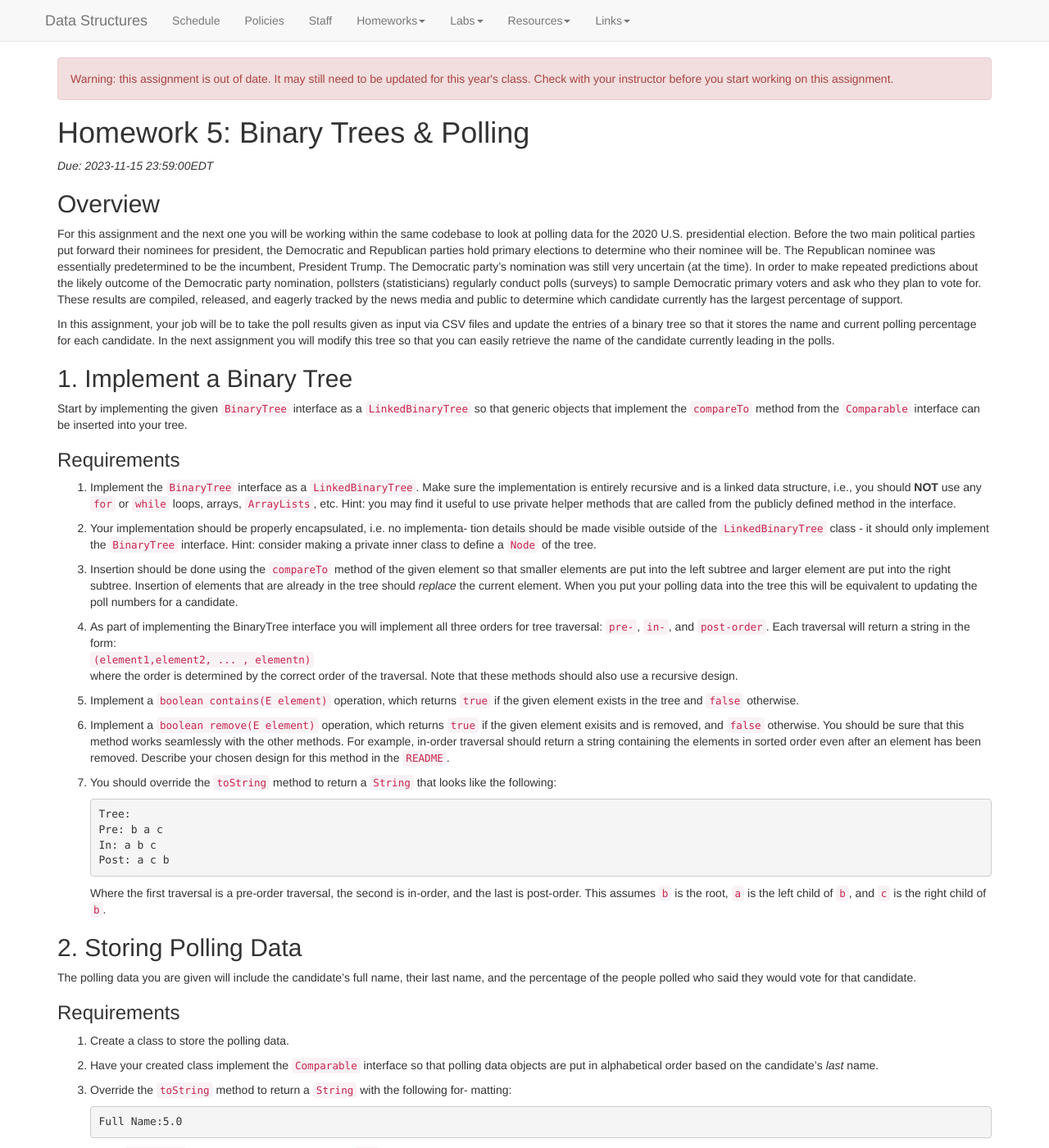
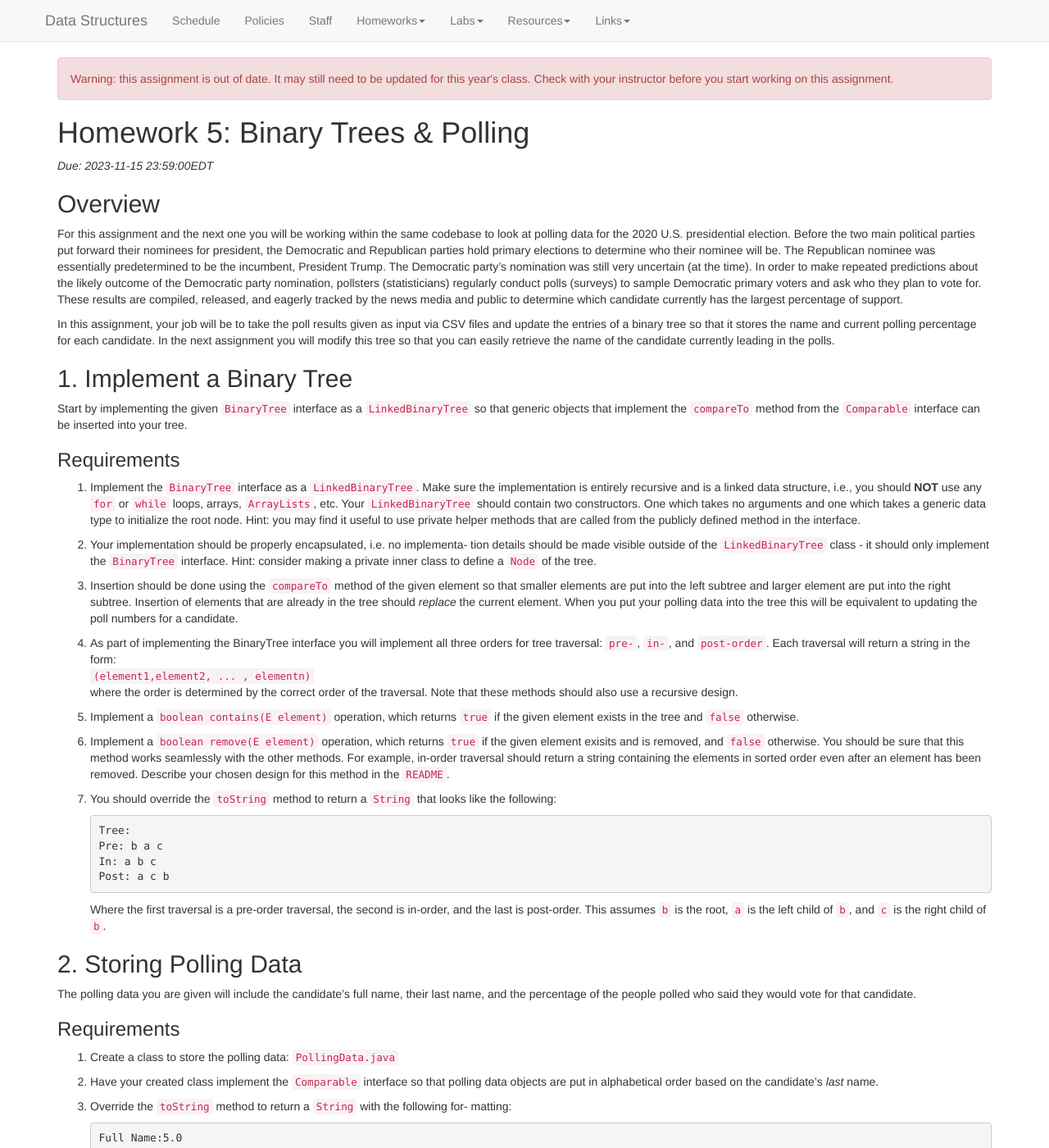
Before and after one commit to kalte0/BMC-CS-151.github.io, a Jekyll site: the page built from hws/HW05.md, in a window 1280 px wide and 1400 px high. Shown: the whole window at 82% size. Built offline with Jekyll 4.4.1, drawn with Linux system fonts in a browser that asks for light colours; nearby versions of some CDN libraries; some of the changed text lies outside the part shown.

Commit message:
Update HW05.md

````diff
--- a/hws/HW05.md
+++ b/hws/HW05.md
@@ -89,39 +89,40 @@ your tree.
 1. Implement the `BinaryTree` interface as a `LinkedBinaryTree`. Make sure
 the implementation is entirely recursive and is a linked data structure, i.e.,
 you should **NOT** use any `for` or `while` loops, arrays, `ArrayLists`, etc.
+Your `LinkedBinaryTree` should contain two constructors. One which takes no arguments and one which takes a generic data type to initialize the root node.
 Hint: you may find it useful to use private helper methods that are called from the
 publicly defined method in the interface.
 
-2. Your implementation should be properly encapsulated, i.e. no implementa-
+3. Your implementation should be properly encapsulated, i.e. no implementa-
 tion details should be made visible outside of the `LinkedBinaryTree`
 class - it should only implement the `BinaryTree` interface.
 Hint: consider making
 a private inner class to define a `Node` of the tree.
 
-3. Insertion should be done using the `compareTo` method of the given element
+4. Insertion should be done using the `compareTo` method of the given element
 so that smaller elements are put into the left subtree and larger element are
 put into the right subtree. Insertion of elements that are already in the tree
 should <i>replace</i> the current element. When you put your polling data into the
 tree this will be equivalent to updating the poll numbers for a candidate.
 
-4. As part of implementing the BinaryTree interface you will implement all
+5. As part of implementing the BinaryTree interface you will implement all
 three orders for tree traversal: `pre-`, `in-`, and `post-order`.
 Each traversal will return a string in the form:
 <br>```(element1,element2, ... , elementn)```<br>
 where the order is determined by the correct order of the traversal. Note
 that these methods should also use a recursive design.
 
-5. Implement a `boolean contains(E element)` operation, which returns `true`
+6. Implement a `boolean contains(E element)` operation, which returns `true`
 if the given element exists in the tree and `false` otherwise.
 
-6. Implement a `boolean remove(E element)` operation, which returns `true` if
+7. Implement a `boolean remove(E element)` operation, which returns `true` if
 the given element exisits and is removed, and `false` otherwise. You should
 be sure that this method works seamlessly with the other methods. For
 example, in-order traversal should return a string containing the elements in
 sorted order even after an element has been removed. Describe your chosen
 design for this method in the `README`.
 
-7. You should override the `toString` method to return a `String` that looks like
+8. You should override the `toString` method to return a `String` that looks like
 the following:
 ```
 Tree:
@@ -140,7 +141,7 @@ candidate.
 
 ### Requirements
 
-1. Create a class to store the polling data.
+1. Create a class to store the polling data: `PollingData.java`
 
 2. Have your created class implement the `Comparable` interface so that polling
 data objects are put in alphabetical order based on the candidate’s <i>last</i> name.
@@ -226,25 +227,20 @@ they are given to you in on the command line.
 
 
 ## Submitting
-Submit the following files to the assignment called `HW05` on Gradescope
+Submit the following files to the assignment on Gradescope
 
 1. README: The usual plain text file README
-  - Your name:
-  - How to compile:
-  - How to run it:
-
-  - Known Bugs and Limitations: List any known bugs, deficiencies, or
-limitations with respect to the project specifications. Documented bugs
-will receive less deduction versus uncaught ones.
-
+  - Your name
   - Discussion: Design of remove as explained above, and any extra credit
 implementations you chose to do.
   - How much time you spent on the assignment
   - What did you learn?
   - (Optional): Any feedback or comments
 
-2. Source files: all .java files
-3. Data files used: all .csv files
+2. Source files:
+   - `LinkedBinaryTree.java`
+   - `PollingData.java`
+   - Any other java files you created
 
 Make sure to name these files exactly what we specify here. Otherwise,
 our autograders might not work and we might have to take points off.
````
